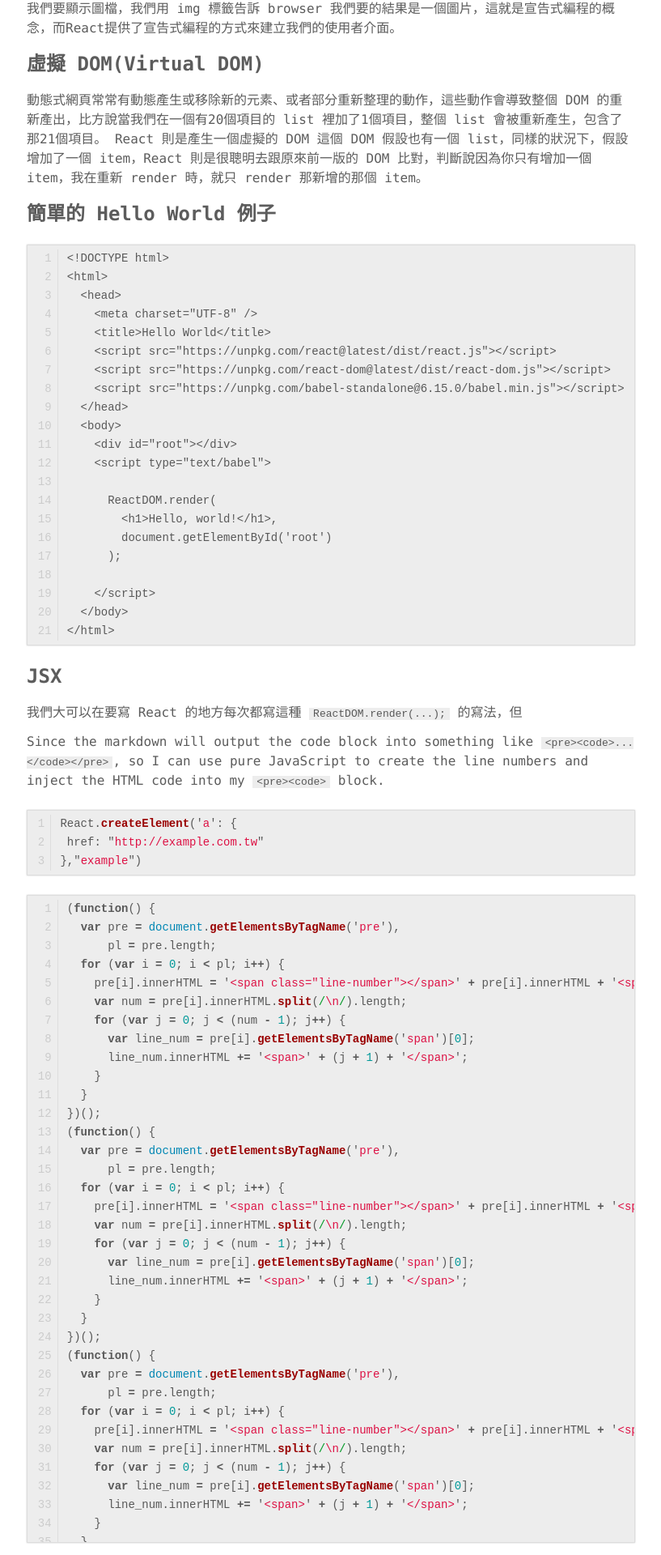
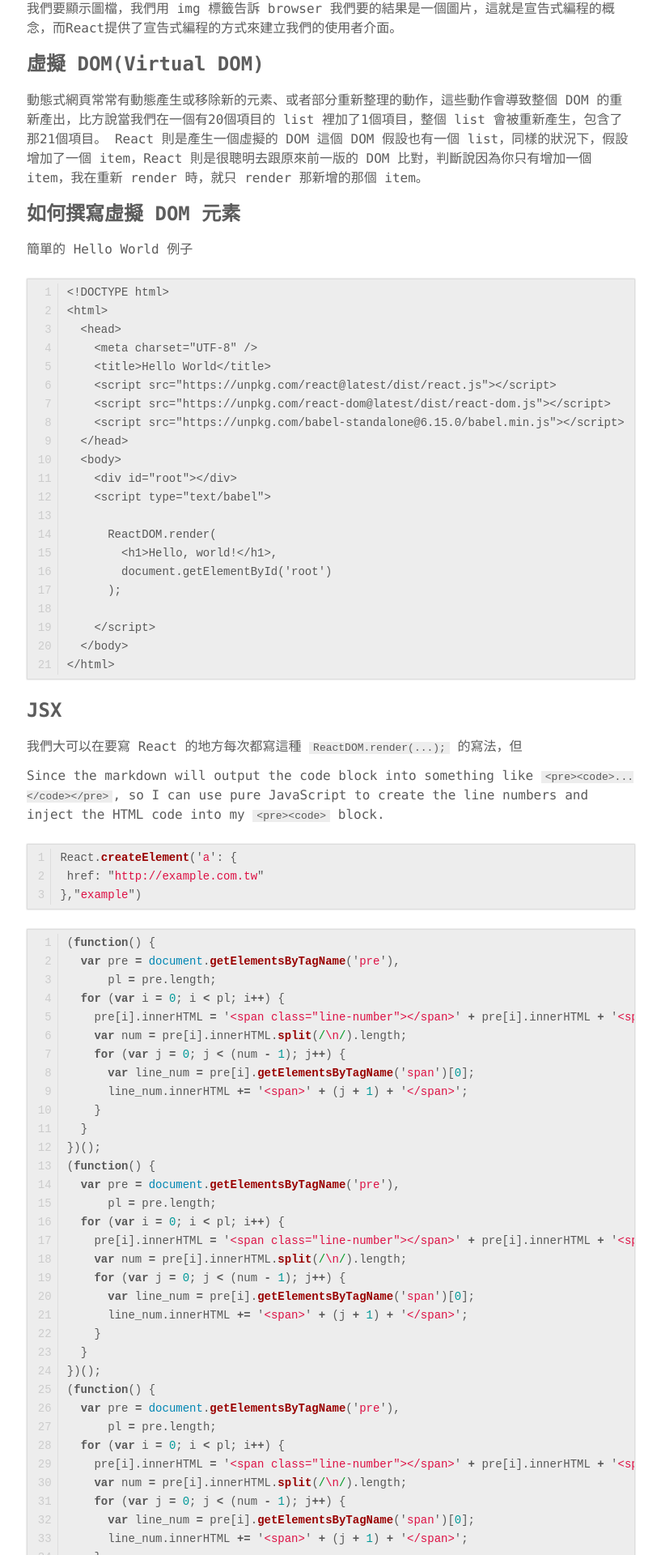
Before and after one commit to securenai/securenai.github.io, a Jekyll site: the page built from react/react_page1.md, in a window 1280 px wide. Shown: the part 527-2447 px from the top of the page at 81% size, without its empty margins (231-1048 px from the left). Built offline with Jekyll 4.4.1, drawn with Linux system fonts in a browser that asks for light colours; our own code applies the rules of GitHub Pages for plain Markdown files.

Commit message:
Updated react_page1.md

````diff
--- a/react/react_page1.md
+++ b/react/react_page1.md
@@ -22,7 +22,9 @@ React的另一個優點是它屬於`宣告式編程(declarative)`，這個意思
 動態式網頁常常有動態產生或移除新的元素、或者部分重新整理的動作，這些動作會導致整個 DOM 的重新產出，比方說當我們在一個有20個項目的 list 裡加了1個項目，整個 list 會被重新產生，包含了那21個項目。
 React 則是產生一個虛擬的 DOM 這個 DOM 假設也有一個 list，同樣的狀況下，假設增加了一個 item，React 則是很聰明去跟原來前一版的 DOM 比對，判斷說因為你只有增加一個 item，我在重新 render 時，就只 render 那新增的那個 item。
 
-### 簡單的 Hello World 例子
+### 如何撰寫虛擬 DOM 元素
+
+簡單的 Hello World 例子
 ```
 <!DOCTYPE html>
 <html>
````
